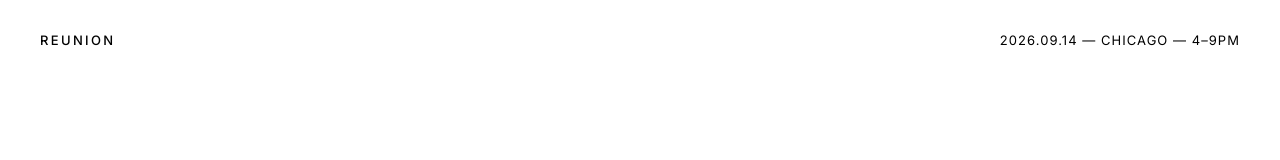
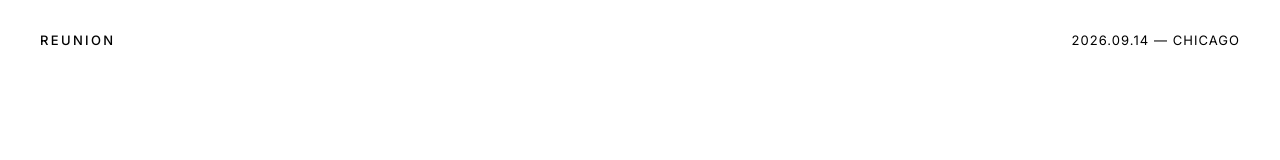
Before and after one commit to christiantype/archeworks-reunion, a plain HTML site: page index.html in a window 1280 px wide. Shown: the top 160 px of the page. Drawn offline with Linux system fonts and the light colour scheme.

Commit message:
Drop event time from date line
Co-Authored-By: Claude Opus 4.7 <noreply@anthropic.com>

```diff
--- a/index.html
+++ b/index.html
@@ -428,7 +428,7 @@
 <body>
 
   <div class="top-center">Reunion</div>
-  <div class="top-right">2026.09.14 — Chicago — 4–9pm</div>
+  <div class="top-right">2026.09.14 — Chicago</div>
 
   <div class="mark-wrap">
     <svg class="mark" viewBox="0 0 1080 1080" role="img" aria-label="Archeworks" xmlns="http://www.w3.org/2000/svg">
```
